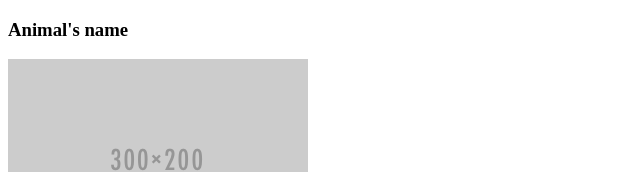
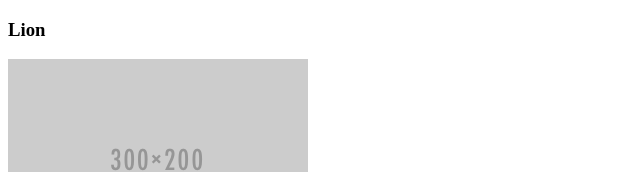
Before and after one commit to sanchit0496/Google-Udacity-Challenge, a plain HTML site: page fend-animal-trading-cards-master/card.html in a window 1280 px wide. Shown: the top 172 px of the page, without its empty margins (0-640 px from the left). Drawn offline with Linux system fonts and the light colour scheme.

Commit message:
Modification

```diff
--- a/fend-animal-trading-cards-master/card.html
+++ b/fend-animal-trading-cards-master/card.html
@@ -7,7 +7,7 @@
 <body>
 	<div>
 		<!-- your favorite animal's name goes here -->
-		<h3>Animal's name</h3>
+		<h3>Lion</h3>
 		<!-- your favorite animal's image goes here -->
 		<img src="placeholder.png" alt="name-of-your-animal">
 		<div>
```
